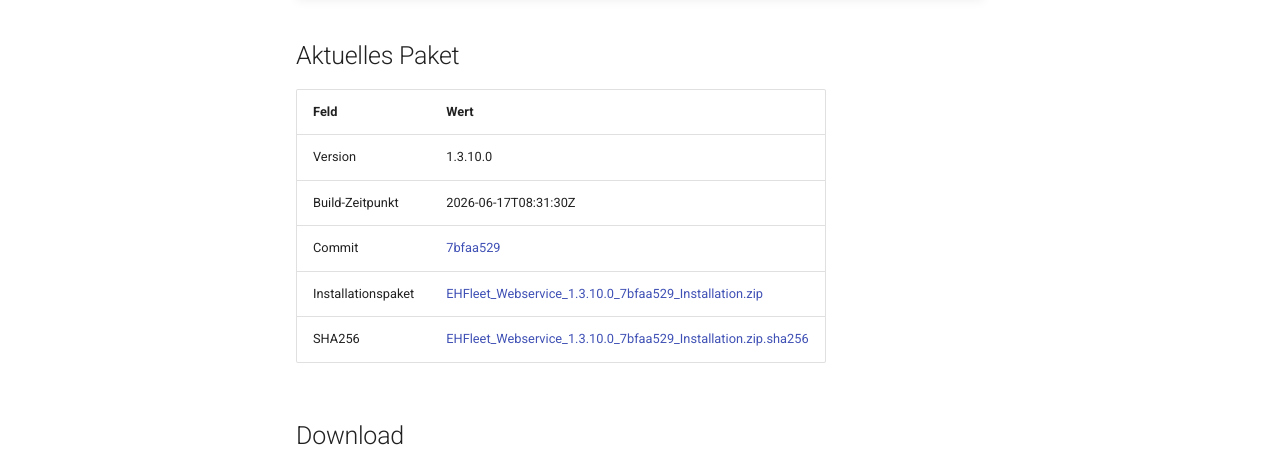
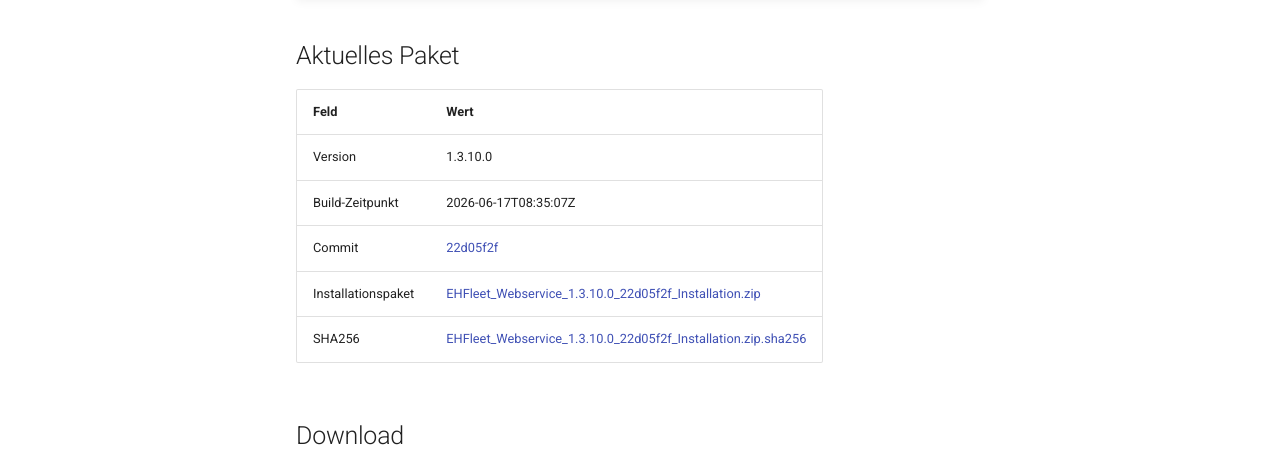
Before and after one commit to harzmann/ehfleet_webservice_docs, an MkDocs documentation site: the page built from docs/index.md, in a window 1280 px wide and 936 px high. Shown: the part 311-763 px from the top of the window. Built offline with MkDocs 1.6.1 and Material for MkDocs 9.7.7, drawn with Linux system fonts in a browser that asks for light colours; comment, search, counter and statistics services are not loaded.

Commit message:
Aktualisiere EHFleet Webservice Dokumentation

```diff
--- a/docs/index.md
+++ b/docs/index.md
@@ -10,13 +10,13 @@ Hier stellt EH Systemhaus das aktuelle Installationspaket für den EHFleet Webse
 | Feld | Wert |
 | --- | --- |
 | Version | 1.3.10.0 |
-| Build-Zeitpunkt | 2026-06-17T08:31:30Z |
-| Commit | [7bfaa529](https://github.com/harzmann/ehfleet_webservice/commit/7bfaa529f5b7ad243e2c45ff2d7fbef0991e01b8) |
-| Installationspaket | [EHFleet_Webservice_1.3.10.0_7bfaa529_Installation.zip](assets/downloads/EHFleet_Webservice_1.3.10.0_7bfaa529_Installation.zip) |
-| SHA256 | [EHFleet_Webservice_1.3.10.0_7bfaa529_Installation.zip.sha256](assets/downloads/EHFleet_Webservice_1.3.10.0_7bfaa529_Installation.zip.sha256) |
+| Build-Zeitpunkt | 2026-06-17T08:35:07Z |
+| Commit | [22d05f2f](https://github.com/harzmann/ehfleet_webservice/commit/22d05f2f81b341b56fb37015227add8007a39c92) |
+| Installationspaket | [EHFleet_Webservice_1.3.10.0_22d05f2f_Installation.zip](assets/downloads/EHFleet_Webservice_1.3.10.0_22d05f2f_Installation.zip) |
+| SHA256 | [EHFleet_Webservice_1.3.10.0_22d05f2f_Installation.zip.sha256](assets/downloads/EHFleet_Webservice_1.3.10.0_22d05f2f_Installation.zip.sha256) |
 
 ## Download
 
-[Aktuelles Installationspaket herunterladen](assets/downloads/EHFleet_Webservice_1.3.10.0_7bfaa529_Installation.zip)
+[Aktuelles Installationspaket herunterladen](assets/downloads/EHFleet_Webservice_1.3.10.0_22d05f2f_Installation.zip)
 
 Die Installation erfolgt über eine erhöhte PowerShell auf dem IIS-Server.
```
Also changed, not shown: docs/download.md (+5 -5 lines), docs/installation.md (+4 -4 lines), 6 other files.
